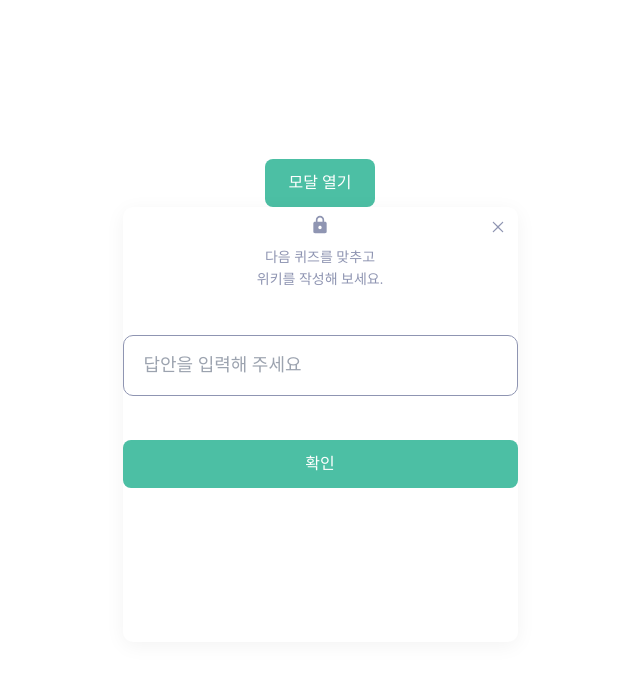
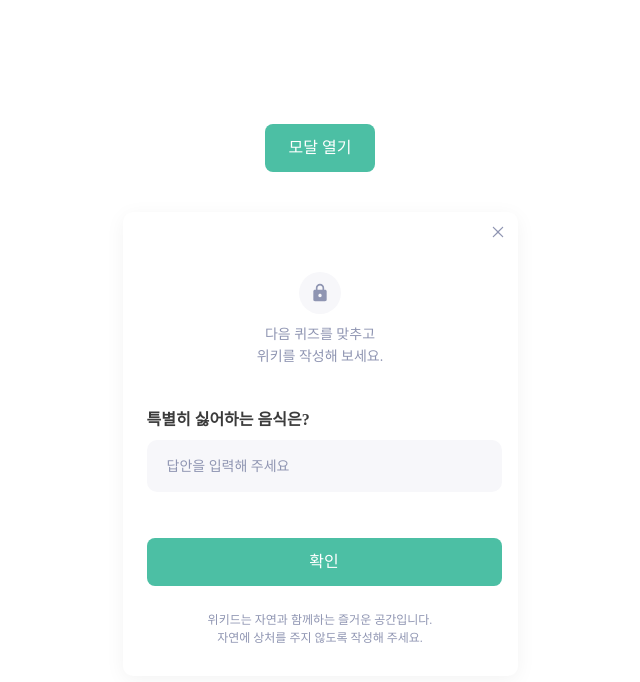
Before and after one commit to tansxx/Wikid, a Next.js app: page / in a window 1280 px wide. Both pictures are taken after a click on the button "모달 열기". Shown: the top 682 px of the page, without its empty margins (320-960 px from the left). Built offline with nearby package versions, Linux system fonts and the light colour scheme.

Commit message:
✨ feat: quiz modal 구현

```diff
--- a/src/components/PrimaryButton.tsx
+++ b/src/components/PrimaryButton.tsx
@@ -1,47 +1,48 @@
-import styles from './PrimaryButton.module.css';
+import styles from "./PrimaryButton.module.css";
 
 interface PrimaryButtonProps {
   label?: string;
   onClick?: () => void;
   height?: number;
   width?: number | string;
-  variant?: 'filled-green' | 'filled-gray' | 'outlined-green' | 'outlined-gray';
-  type?: 'button' | 'submit' | 'reset';
+  variant?: "filled-green" | "filled-gray" | "outlined-green" | "outlined-gray";
+  type?: "button" | "submit" | "reset";
+  className?: string;
 }
 
 export default function PrimaryButton({
-  label = '버튼',
+  label = "버튼",
   onClick,
   height = 48,
-  width = 'auto',
-  variant = 'filled-green',
-  type = 'button',
+  width = "auto",
+  variant = "filled-green",
+  type = "button",
 }: PrimaryButtonProps) {
   const getVariantStyle = () => {
     switch (variant) {
-      case 'filled-green':
+      case "filled-green":
         return {
-          backgroundColor: '#4CBFA4',
-          color: '#FFFFFF',
-          border: 'none',
+          backgroundColor: "#4CBFA4",
+          color: "#FFFFFF",
+          border: "none",
         };
-      case 'filled-gray':
+      case "filled-gray":
         return {
-          backgroundColor: '#C6CADA',
-          color: '#FFFFFF',
-          border: 'none',
+          backgroundColor: "#C6CADA",
+          color: "#FFFFFF",
+          border: "none",
         };
-      case 'outlined-green':
+      case "outlined-green":
         return {
-          backgroundColor: 'transparent',
-          color: '#4CBFA4',
-          border: '1px solid #4CBFA4',
+          backgroundColor: "transparent",
+          color: "#4CBFA4",
+          border: "1px solid #4CBFA4",
         };
-      case 'outlined-gray':
+      case "outlined-gray":
         return {
-          backgroundColor: 'transparent',
-          color: '#666666',
-          border: '1px solid #C6CADA',
+          backgroundColor: "transparent",
+          color: "#666666",
+          border: "1px solid #C6CADA",
         };
       default:
         return {};
@@ -55,7 +56,7 @@ export default function PrimaryButton({
       onClick={onClick}
       style={{
         height: `${height}px`,
-        width: typeof width === 'number' ? `${width}px` : width,
+        width: typeof width === "number" ? `${width}px` : width,
         ...getVariantStyle(),
       }}
     >
--- /dev/null
+++ b/src/components/Toast.tsx
@@ -0,0 +1,28 @@
+import { FC } from "react";
+
+interface ToastProps {
+  message: string;
+}
+
+const Toast: FC<ToastProps> = ({ message }) => {
+  return (
+    <div className="fixed bottom-6 left-1/2 -translate-x-1/2 bg-white text-gray-800 rounded-full flex items-center gap-3 px-5 py-3 shadow-lg animate-toast-move z-50">
+      <div
+        className="w-5 h-5 rounded-full flex items-center justify-center"
+        style={{
+          border: "2px solid #4cbfa4",
+        }}
+      >
+        <div
+          className="w-2 h-2 rounded-full"
+          style={{
+            backgroundColor: "#4cbfa4",
+          }}
+        />
+      </div>
+      <div className="font-semibold text-sm">{message}</div>
+    </div>
+  );
+};
+
+export default Toast;
--- a/src/components/mywikipage/QuizModal/QuizModal.style.ts
+++ b/src/components/mywikipage/QuizModal/QuizModal.style.ts
@@ -1,16 +1,16 @@
 import { color, font } from "@/styles/theme";
 import styled from "styled-components";
+import PrimaryButton from "@/components/PrimaryButton";
 
 export const ModalBox = styled.div`
-  width: 395px;
-  height: 435px;
+  width: 100%;
+  max-width: 395px;
   flex-shrink: 0;
   border-radius: 10px;
   background: ${color("gray50")};
   box-shadow: 0px 4px 20px 0px rgba(0, 0, 0, 0.05);
   display: flex;
   flex-direction: column;
-  margin: 0 auto;
 `;
 
 export const Header = styled.div`
@@ -27,11 +27,18 @@ export const TopRow = styled.div`
 `;
 
 export const LockIconWrapper = styled.div`
-  margin-top: 8px;
+  width: 42px;
+  height: 42px;
+  background-color: ${color("gray100")};
+  border-radius: 50%;
+  display: flex;
+  justify-content: center;
+  align-items: center;
+  margin-top: 60px;
 `;
 
 export const Description = styled.div`
-  margin-top: 12px;
+  margin-top: 10px;
   color: ${color("gray400")};
   text-align: center;
   font-size: 14px;
@@ -41,11 +48,85 @@ export const Description = styled.div`
 `;
 
 export const Content = styled.div`
-  margin-top: 24px;
+  width: 100%;
+  margin-top: 40px;
   margin-bottom: 24px;
 `;
 
-export const Footer = styled.div`
+export const FormWrapper = styled.div`
+  width: 100%;
+  padding: 0 24px;
   display: flex;
-  justify-content: center;
+  flex-direction: column;
 `;
+
+export const Label = styled.label`
+  font-size: 16px;
+  font-weight: bold;
+  color: #3b3b3b;
+  text-align: left;
+  margin-bottom: 8px;
+`;
+
+export const Input = styled.input<{ $isError?: boolean }>`
+  display: flex;
+  width: 355px;
+  padding: 14px 20px;
+  align-items: center;
+  gap: 10px;
+  flex-shrink: 0;
+  border-radius: 10px;
+  background-color: ${({ $isError }) => ($isError ? "#fbeded" : "#f7f7fa")};
+  transition: box-shadow 0.2s ease;
+
+  box-shadow: ${({ $isError }) => ($isError ? "0 0 0 2px #D14343" : "none")};
+
+  &:focus {
+    outline: none;
+    box-shadow: ${({ $isError }) =>
+      $isError ? "0 0 0 2px #D14343" : "0 0 0 2px #cdeae3"};
+  }
+
+  &::placeholder {
+    color: ${color("gray400")};
+    font-size: 14px;
+    font-style: normal;
+    font-weight: 400;
+    line-height: normal;
+  }
+
+  &:-webkit-autofill {
+    box-shadow: 0 0 0px 1000px
+      ${({ $isError }) => ($isError ? "#FBEDED" : "#f7f7fa")} inset;
+    -webkit-text-fill-color: #333;
+  }
+`;
+
+export const ErrorMessage = styled.div<{ $visible?: boolean }>`
+  width: 100%;
+  max-width: 355px;
+  margin-top: 8px;
+  margin-bottom: 20px;
+  font-size: 12px;
+  font-weight: 400px;
+  color: ${color("secondaryRed200")};
+  text-align: left;
+  opacity: ${({ $visible }) => ($visible ? 1 : 0)};
+  transition: opacity 0.3s ease;
+  pointer-events: none;
+`;
+
+export const PrimaryButtonStyled = styled(PrimaryButton)`
+  width: 100%;
+  max-width: 355px;
+`;
+
+export const Notice = styled.div`
+  color: ${color("gray400")};
+  text-align: center;
+  font-size: 12px;
+  font-style: normal;
+  font-weight: 400;
+  line-height: normal;
+  margin-bottom: 30px;
+`;
--- a/src/components/mywikipage/QuizModal/QuizModal.tsx
+++ b/src/components/mywikipage/QuizModal/QuizModal.tsx
@@ -1,7 +1,7 @@
 import { FC, useState } from "react";
 import CloseButton from "@/components/CloseButton";
-import InputBox from "@/components/InputBox";
 import PrimaryButton from "@/components/PrimaryButton";
+import Toast from "@/components/Toast";
 import Image from "next/image";
 import {
   ModalBox,
@@ -10,7 +10,11 @@ import {
   LockIconWrapper,
   Description,
   Content,
-  Footer,
+  FormWrapper,
+  Label,
+  Input,
+  ErrorMessage,
+  Notice,
 } from "../QuizModal/QuizModal.style";
 
 type ModalProps = {
@@ -18,11 +22,26 @@ type ModalProps = {
   onConfirm: (inputValue: string) => void;
 };
 
-const Modal: FC<ModalProps> = ({ onClose, onConfirm }) => {
+const QuizModal: FC<ModalProps> = ({ onClose, onConfirm }) => {
   const [inputValue, setInputValue] = useState("");
+  const [showToast, setShowToast] = useState(false);
+  const [isCorrect, setIsCorrect] = useState(true);
 
   const handleConfirm = () => {
-    onConfirm(inputValue);
+    if (!inputValue.trim()) return;
+
+    const correctAnswer = "초밥";
+
+    if (inputValue.trim() === correctAnswer) {
+      setIsCorrect(true);
+      setShowToast(true);
+      setTimeout(() => {
+        setShowToast(false);
+        onConfirm(inputValue);
+      }, 2000);
+    } else {
+      setIsCorrect(false);
+    }
   };
 
   return (
@@ -47,19 +66,57 @@ const Modal: FC<ModalProps> = ({ onClose, onConfirm }) => {
       </Header>
 
       <Content>
-        <InputBox placeholder="답안을 입력해 주세요" onChange={setInputValue} />
+        <FormWrapper>
+          <Label htmlFor="answer">특별히 싫어하는 음식은?</Label>
+          <div style={{ width: "100%" }}></div>
+          <Input
+            id="answer"
+            type="text"
+            value={inputValue}
+            placeholder="답안을 입력해 주세요"
+            $isError={!isCorrect}
+            onChange={(e: React.ChangeEvent<HTMLInputElement>) => {
+              setInputValue(e.target.value);
+              if (!isCorrect) setIsCorrect(true);
+            }}
+          />
+
+          <ErrorMessage $visible={!isCorrect}>
+            정답이 아닙니다. 다시 시도해 주세요.
+          </ErrorMessage>
+
+          <div className="w-full max-w-[355px]">
+            <PrimaryButton
+              label="확인"
+              onClick={inputValue.trim() ? handleConfirm : undefined}
+              variant="filled-green"
+              width="355px"
+              className={`
+          w-full
+          h-12
+          mt-6
+          rounded-lg
+          text-white
+          ${
+            inputValue.trim()
+              ? "bg-green-400 cursor-pointer"
+              : "bg-gray-300 cursor-not-allowed"
+          }
+        `}
+            />
+          </div>
+        </FormWrapper>
       </Content>
 
-      <Footer>
-        <PrimaryButton
-          label="확인"
-          onClick={handleConfirm}
-          variant="filled-green"
-          width="100%"
-        />
-      </Footer>
+      <Notice>
+        위키드는 자연과 함께하는 즐거운 공간입니다.
+        <br />
+        자연에 상처를 주지 않도록 작성해 주세요.
+      </Notice>
+
+      {showToast && <Toast message="답안이 제출되었습니다! ✔︎" />}
     </ModalBox>
   );
 };
 
-export default Modal;
+export default QuizModal;
--- a/src/pages/index.tsx
+++ b/src/pages/index.tsx
@@ -49,4 +49,5 @@ const OpenButton = styled.button`
   border-radius: 8px;
   cursor: pointer;
   font-size: 16px;
+  margin-bottom: 40px;
 `;
--- a/src/styles/GlobalStyle.ts
+++ b/src/styles/GlobalStyle.ts
@@ -22,6 +22,30 @@ const GlobalStyle = createGlobalStyle`
     background: none;
     cursor: pointer;
   }
+
+  @keyframes toast-move {
+  0% {
+    opacity: 0;
+    transform: translateY(20px);
+  }
+  30% {
+    opacity: 1;
+    transform: translateY(0);
+  }
+  70% {
+    opacity: 1;
+    transform: translateY(0);
+  }
+  100% {
+    opacity: 0;
+    transform: translateY(20px);
+  }
+}
+
+.animate-toast-move {
+  animation: toast-move 2.5s ease-in-out forwards;
+}
+
 `;
 
 export default GlobalStyle;
```
Also changed, not shown: 2 other files (tests, documents, lock files or other folders).
